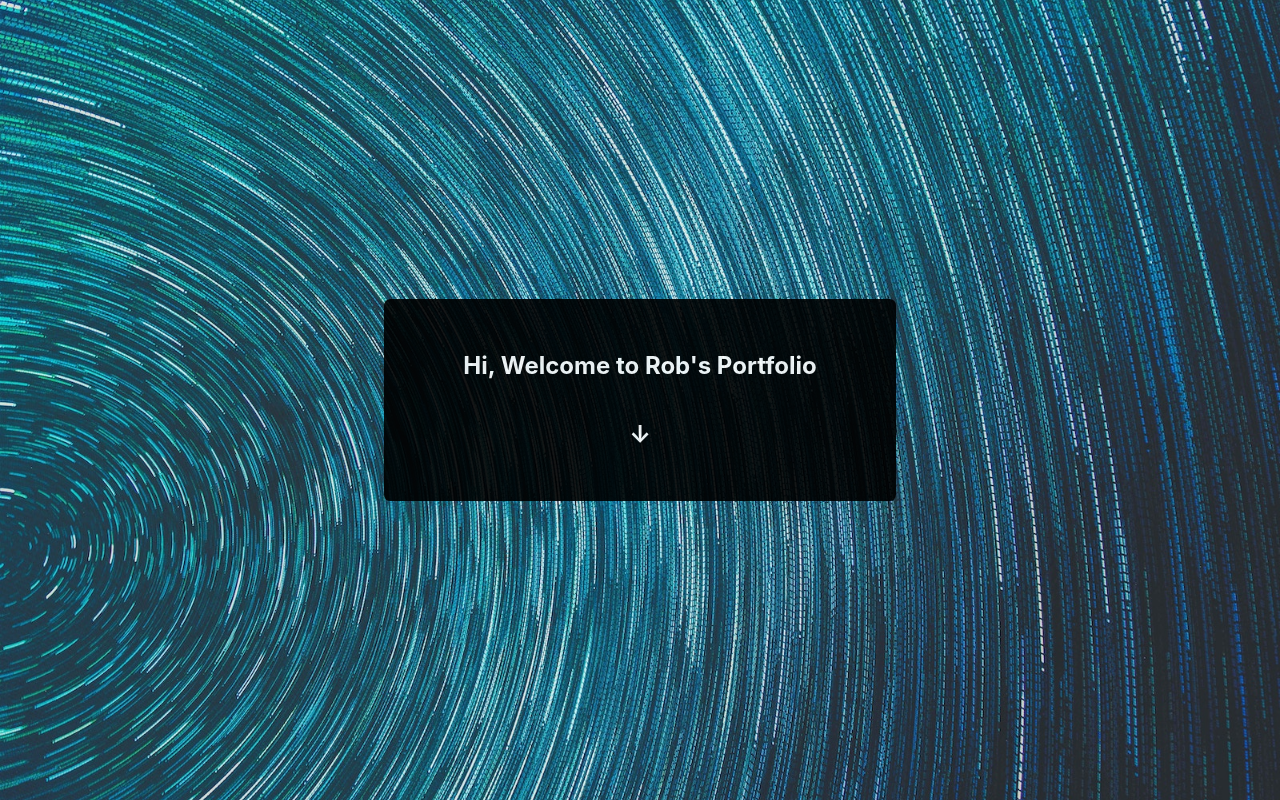
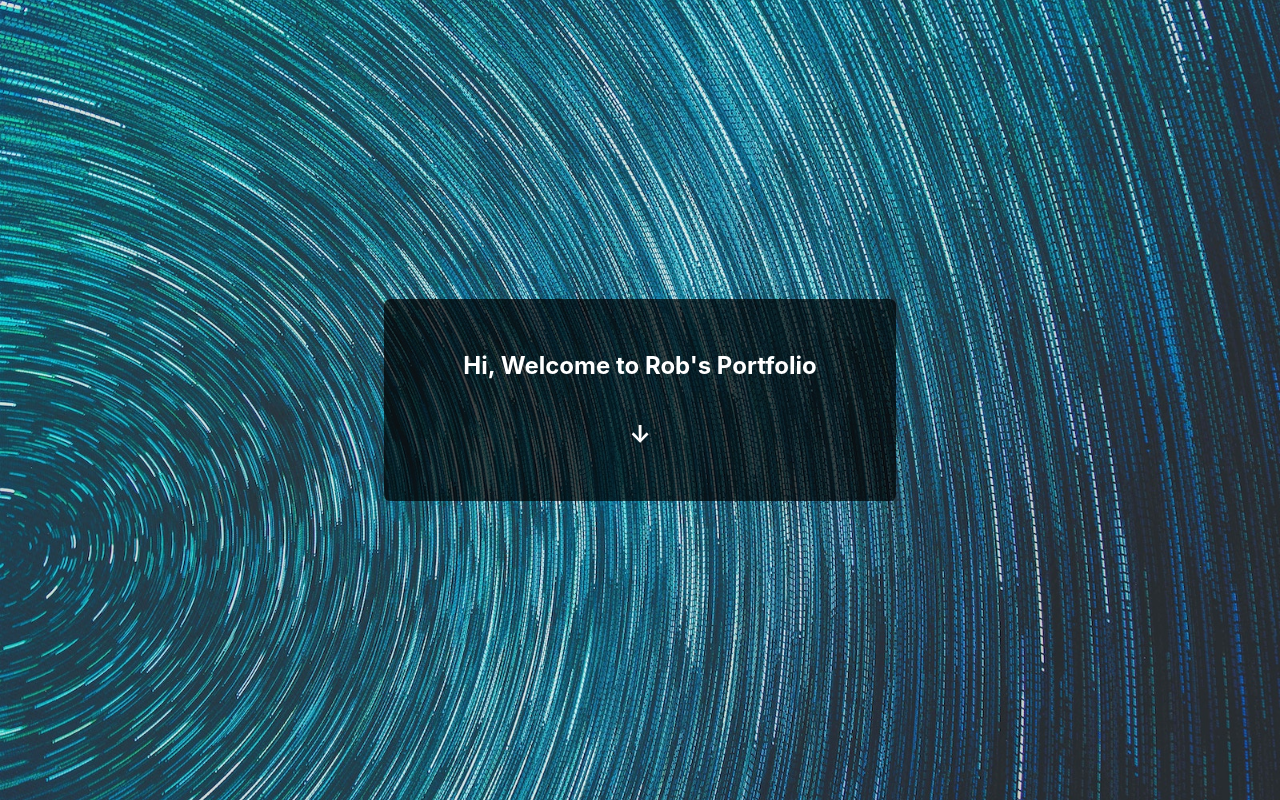
Before and after one commit to robertchen234/portfolio, a React (Create React App) app: page / in a window 1280 px wide. Shown: the top 800 px of the page. Built offline with nearby package versions, Linux system fonts and the light colour scheme; no server answers.

Commit message:
opacity fix

```diff
--- a/src/App.css
+++ b/src/App.css
@@ -53,8 +53,7 @@
 .footer-background {
   margin: auto;
   width: 40%;
-  background-color: #000000;
-  opacity: 0.9;
+  background-color: rgba(0, 0, 0, 0.7);
   border-radius: 0.4em;
   display: flex;
 }
@@ -126,9 +125,8 @@
 
 .project-card {
   display: flex;
-  background-color: #000000;
+  background-color: rgba(0, 0, 0, 0.7);
   border-radius: 0.4em;
-  opacity: 0.9;
   color: #ffffff;
   margin: 16em 8em 16em 8em;
 }
```
